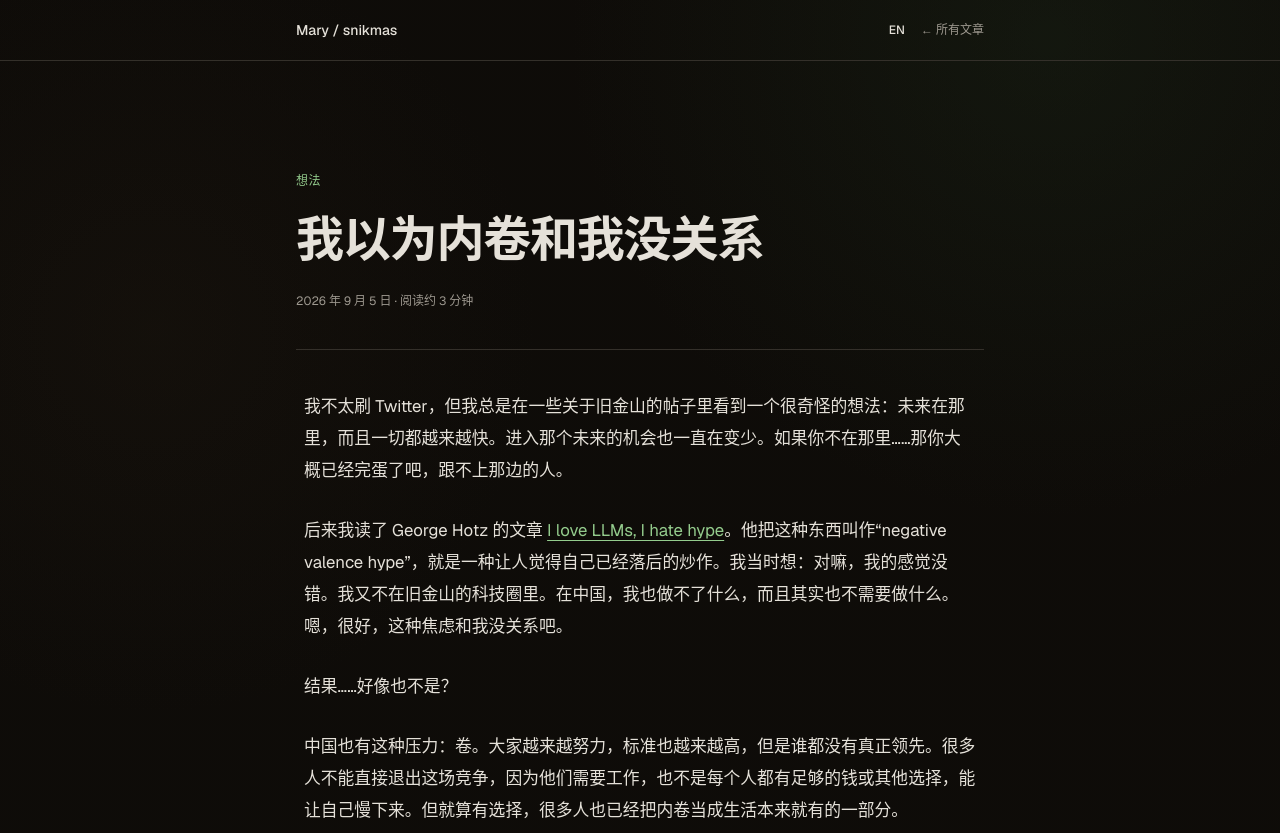
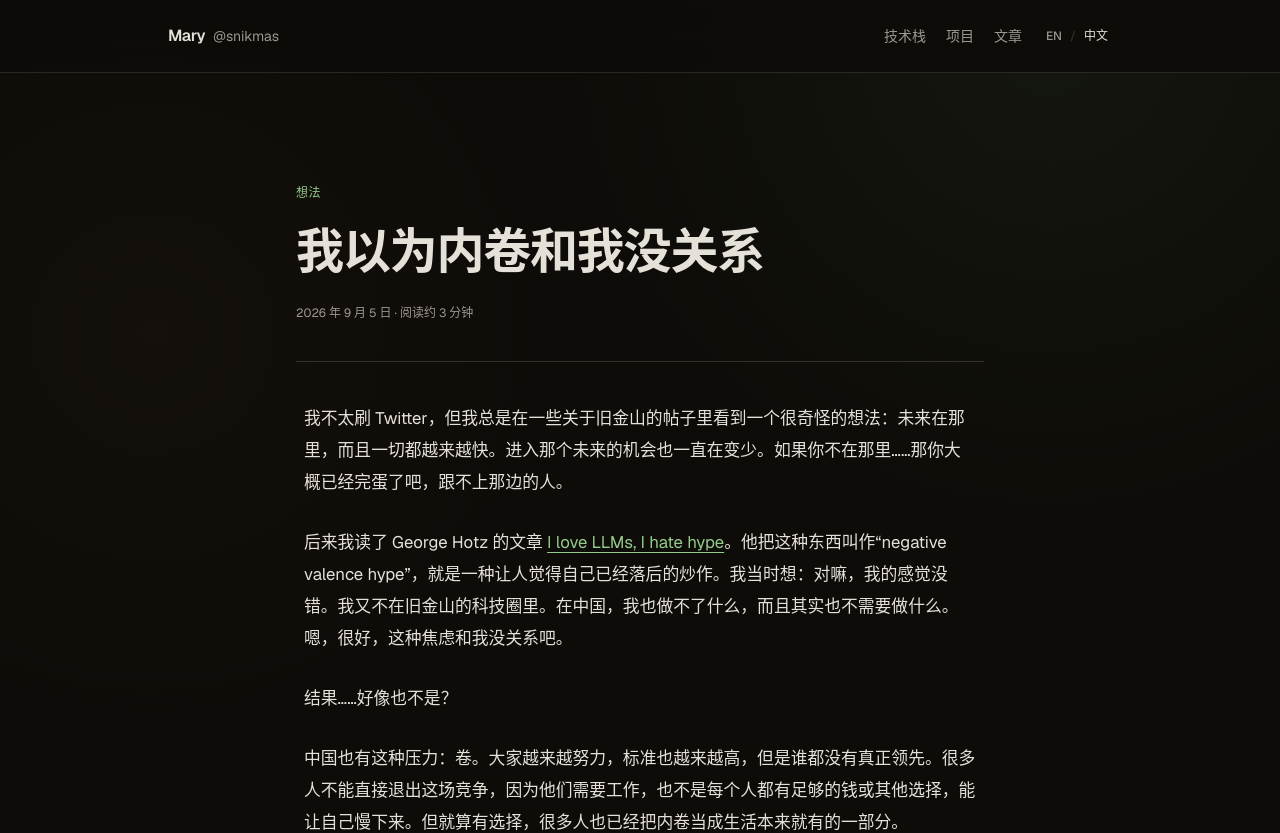
Before and after one commit to snikmas/snikmas, a Next.js app: page /zh/writing/i-thought-i-was-outside-the-race in a window 1280 px wide. Shown: the top 833 px of the page. Built offline with nearby package versions, Linux system fonts and the light colour scheme.

Commit message:
fix: keep site navigation and post previews consistent

```diff
--- a/app/(en)/writing/page.tsx
+++ b/app/(en)/writing/page.tsx
@@ -2,6 +2,7 @@ import type { Metadata } from 'next'
 import Link from 'next/link'
 import { ArrowUpRight } from 'lucide-react'
 import { posts } from '@/components/site/data'
+import { SiteHeader } from '@/components/site/site-header'
 
 const basePath = process.env.NEXT_PUBLIC_BASE_PATH ?? ''
 
@@ -17,19 +18,7 @@ export const metadata: Metadata = {
 export default function WritingIndexPage() {
   return (
     <div className="dir-journal min-h-svh bg-background text-foreground">
-      <header className="border-b border-border">
-        <div className="mx-auto flex w-full max-w-3xl items-baseline justify-between gap-6 px-6 py-5 lg:px-10">
-          <Link href="/" className="text-sm font-medium transition-colors hover:text-accent">
-            Mary / snikmas
-          </Link>
-          <Link
-            href="/"
-            className="text-xs text-muted-foreground transition-colors hover:text-accent"
-          >
-            ← home
-          </Link>
-        </div>
-      </header>
+      <SiteHeader locale="en" alternateHref="/zh/writing" />
 
       <main className="mx-auto w-full max-w-3xl px-6 pb-28 pt-16 lg:px-10 lg:pt-24">
         <h1 className="text-3xl font-semibold tracking-tight md:text-4xl">Writing</h1>
@@ -47,12 +36,19 @@ export default function WritingIndexPage() {
                 {post.readingTime.en}
               </p>
               <h2 className="mt-2 text-2xl font-semibold tracking-tight">
-                <Link href={`/writing/${post.slug}`} className="title-link inline-flex min-h-11 items-center gap-2">
+                <Link href={`/writing/${post.slug}`} className="title-link inline-flex min-h-11 items-center">
                   {post.title.en}
-                  <ArrowUpRight size={18} strokeWidth={1.8} aria-hidden="true" />
                 </Link>
               </h2>
               <p className="mt-3 max-w-2xl leading-7 text-muted-foreground">{post.excerpt.en}</p>
+              <Link
+                href={`/writing/${post.slug}`}
+                className="title-link mt-4 inline-flex min-h-11 items-center gap-1.5 text-sm font-medium"
+                aria-label={`Read more: ${post.title.en}`}
+              >
+                Read more
+                <ArrowUpRight size={16} strokeWidth={1.8} aria-hidden="true" />
+              </Link>
             </article>
           ))}
         </div>
--- a/app/zh/writing/page.tsx
+++ b/app/zh/writing/page.tsx
@@ -2,6 +2,7 @@ import type { Metadata } from 'next'
 import Link from 'next/link'
 import { ArrowUpRight } from 'lucide-react'
 import { posts } from '@/components/site/data'
+import { SiteHeader } from '@/components/site/site-header'
 
 const basePath = process.env.NEXT_PUBLIC_BASE_PATH ?? ''
 
@@ -20,19 +21,7 @@ export const metadata: Metadata = {
 export default function ChineseWritingIndexPage() {
   return (
     <div className="dir-journal min-h-svh bg-background text-foreground" lang="zh-CN">
-      <header className="border-b border-border">
-        <div className="mx-auto flex w-full max-w-3xl items-baseline justify-between gap-6 px-6 py-5 lg:px-10">
-          <Link href="/zh" className="text-sm font-medium transition-colors hover:text-accent">
-            Mary / snikmas
-          </Link>
-          <Link
-            href="/zh"
-            className="text-xs text-muted-foreground transition-colors hover:text-accent"
-          >
-            ← 首页
-          </Link>
-        </div>
-      </header>
+      <SiteHeader locale="zh" alternateHref="/writing" />
 
       <main className="mx-auto w-full max-w-3xl px-6 pb-28 pt-16 lg:px-10 lg:pt-24">
         <h1 className="text-3xl font-semibold tracking-tight md:text-4xl">文章</h1>
@@ -52,15 +41,22 @@ export default function ChineseWritingIndexPage() {
                 <p className="text-sm text-muted-foreground">
                   <time dateTime={post.dateTime}>{post.date.zh}</time>
                   <span aria-hidden="true"> · </span>
-                  {post.readingTime[articleLocale]}
+                  {post.readingTime.zh}
                 </p>
                 <h2 className="mt-2 text-2xl font-semibold tracking-tight">
-                  <Link href={articleHref} className="title-link inline-flex min-h-11 items-center gap-2">
+                  <Link href={articleHref} className="title-link inline-flex min-h-11 items-center">
                     {post.title[articleLocale]}
-                    <ArrowUpRight size={18} strokeWidth={1.8} aria-hidden="true" />
                   </Link>
                 </h2>
                 <p className="mt-3 max-w-2xl leading-7 text-muted-foreground">{post.excerpt.zh}</p>
+                <Link
+                  href={articleHref}
+                  className="title-link mt-4 inline-flex min-h-11 items-center gap-1.5 text-sm font-medium"
+                  aria-label={`阅读全文：${post.title[articleLocale]}`}
+                >
+                  阅读全文
+                  <ArrowUpRight size={16} strokeWidth={1.8} aria-hidden="true" />
+                </Link>
               </article>
             )
           })}
--- a/components/site/article-layout.tsx
+++ b/components/site/article-layout.tsx
@@ -1,6 +1,7 @@
 import Link from 'next/link'
 import type { ReactNode } from 'react'
 import type { Locale } from './data'
+import { SiteHeader } from './site-header'
 
 type ArticleLayoutProps = {
   locale: Locale
@@ -24,35 +25,11 @@ export function ArticleLayout({
   children,
 }: ArticleLayoutProps) {
   const isChinese = locale === 'zh'
-  const homeHref = isChinese ? '/zh' : '/'
   const writingHref = isChinese ? '/zh/writing' : '/writing'
 
   return (
     <div className="dir-journal min-h-svh bg-background text-foreground" lang={isChinese ? 'zh-CN' : 'en'}>
-      <header className="border-b border-border">
-        <div className="mx-auto flex w-full max-w-3xl items-center justify-between gap-5 px-6 py-5 lg:px-10">
-          <Link href={homeHref} className="text-sm font-medium transition-colors hover:text-accent">
-            Mary / snikmas
-          </Link>
-          <div className="flex items-center gap-4">
-            {alternateHref ? (
-              <Link
-                href={alternateHref}
-                hrefLang={isChinese ? 'en' : 'zh-CN'}
-                className="text-xs font-medium transition-colors hover:text-accent"
-              >
-                {isChinese ? 'EN' : '中文'}
-              </Link>
-            ) : null}
-            <Link
-              href={writingHref}
-              className="text-xs text-muted-foreground transition-colors hover:text-accent"
-            >
-              {isChinese ? '← 所有文章' : '← all writing'}
-            </Link>
-          </div>
-        </div>
-      </header>
+      <SiteHeader locale={locale} alternateHref={alternateHref} />
 
       <main className="mx-auto w-full max-w-3xl px-6 pb-28 pt-20 lg:px-10 lg:pt-28">
         <article>
--- a/components/site/home-page.tsx
+++ b/components/site/home-page.tsx
@@ -2,6 +2,7 @@ import Image from 'next/image'
 import Link from 'next/link'
 import { ArrowUpRight, AtSign, BookOpen, BriefcaseBusiness, Code2, Mail } from 'lucide-react'
 import { type Locale, owner, posts, type Project, siteCopy, toolkit } from './data'
+import { SiteHeader } from './site-header'
 
 const basePath = process.env.NEXT_PUBLIC_BASE_PATH ?? ''
 
@@ -43,41 +44,15 @@ function Section({
 export function HomePage({ locale, projects }: { locale: Locale; projects: Project[] }) {
   const copy = siteCopy[locale]
   const isChinese = locale === 'zh'
-  const alternateHref = isChinese ? '/' : '/zh'
   const writingHref = isChinese ? '/zh/writing' : '/writing'
+  const readMore = isChinese ? '阅读全文' : 'Read more'
   const links = isChinese
     ? [...socialLinks.slice(0, 3), rednoteLink, ...socialLinks.slice(3)]
     : socialLinks
 
   return (
     <div className="dir-journal min-h-svh bg-background text-foreground" lang={copy.htmlLang}>
-      <header className="sticky top-0 z-40 border-b border-border/80 bg-background/88 backdrop-blur-md">
-        <div className="mx-auto flex w-full max-w-5xl items-center justify-between gap-6 px-6 py-3.5 lg:px-10">
-          <a href="#about" className="flex min-h-11 items-center gap-2" aria-label="Mary, home">
-            <span className="font-semibold tracking-tight">{owner.name}</span>
-            <span className="text-sm text-muted-foreground">@{owner.handle}</span>
-          </a>
-
-          <div className="flex items-center gap-5">
-            <nav aria-label={isChinese ? '页面导航' : 'Page sections'} className="hidden items-center gap-5 text-sm text-muted-foreground sm:flex">
-              <a href="#toolkit" className="nav-link">{copy.nav.toolkit}</a>
-              <a href="#projects" className="nav-link">{copy.nav.projects}</a>
-              <Link href={writingHref} className="nav-link">{copy.nav.writing}</Link>
-            </nav>
-
-            <Link
-              href={alternateHref}
-              hrefLang={isChinese ? 'en' : 'zh-CN'}
-              className="language-switch inline-flex min-h-11 items-center gap-2 whitespace-nowrap px-1 text-xs font-medium"
-              aria-label={isChinese ? 'Switch to English' : '切换到中文'}
-            >
-              <span className={isChinese ? 'text-muted-foreground' : 'text-foreground'}>EN</span>
-              <span aria-hidden="true" className="text-border">/</span>
-              <span className={isChinese ? 'text-foreground' : 'text-muted-foreground'}>中文</span>
-            </Link>
-          </div>
-        </div>
-      </header>
+      <SiteHeader locale={locale} />
 
       <main className="mx-auto w-full max-w-5xl px-6 pb-20 lg:px-10">
         <section id="about" className="scroll-mt-24 pt-10 md:pt-14">
@@ -166,7 +141,7 @@ export function HomePage({ locale, projects }: { locale: Locale; projects: Proje
         </Section>
 
         <Section id="writing" label={copy.writingLabel}>
-          <div className="space-y-10">
+          <div className="divide-y divide-border">
             {posts.slice(0, 3).map((post) => {
               const articleLocale = post.locales.includes(locale) ? locale : 'en'
               const articleHref = articleLocale === 'zh'
@@ -174,19 +149,26 @@ export function HomePage({ locale, projects }: { locale: Locale; projects: Proje
                 : `/writing/${post.slug}`
 
               return (
-                <article key={post.slug} className="group max-w-2xl">
+                <article key={post.slug} className="group max-w-2xl py-8 first:pt-0 last:pb-0">
                   <p className="text-sm text-muted-foreground">
-                    {post.date[locale]}
+                    <time dateTime={post.dateTime}>{post.date[locale]}</time>
                     <span aria-hidden="true"> · </span>
                     {post.locales.map((postLocale) => postLocale === 'en' ? 'EN' : '中文').join(' · ')}
                   </p>
                   <h3 className="mt-2 text-2xl font-semibold tracking-tight">
-                    <Link href={articleHref} className="title-link inline-flex min-h-11 items-center gap-2">
+                    <Link href={articleHref} className="title-link inline-flex min-h-11 items-center">
                       {post.title[articleLocale]}
-                      <ArrowUpRight size={18} strokeWidth={1.8} aria-hidden="true" />
                     </Link>
                   </h3>
                   <p className="mt-3 leading-7 text-muted-foreground">{post.excerpt[locale]}</p>
+                  <Link
+                    href={articleHref}
+                    className="title-link mt-4 inline-flex min-h-11 items-center gap-1.5 text-sm font-medium"
+                    aria-label={`${readMore}: ${post.title[articleLocale]}`}
+                  >
+                    {readMore}
+                    <ArrowUpRight size={16} strokeWidth={1.8} aria-hidden="true" />
+                  </Link>
                 </article>
               )
             })}
--- a/components/site/site-header.tsx
+++ b/components/site/site-header.tsx
@@ -11,6 +11,7 @@ export function SiteHeader({
   const copy = siteCopy[locale]
   const isChinese = locale === 'zh'
   const homeHref = isChinese ? '/zh' : '/'
+  const writingHref = isChinese ? '/zh/writing' : '/writing'
   const languageHref = alternateHref ?? (isChinese ? '/' : '/zh')
 
   return (
@@ -30,14 +31,14 @@ export function SiteHeader({
             aria-label={isChinese ? '页面导航' : 'Page sections'}
             className="hidden items-center gap-5 text-sm text-muted-foreground sm:flex"
           >
-            <Link href={`${homeHref}#writing`} className="nav-link">
-              {copy.nav.writing}
+            <Link href={`${homeHref}#toolkit`} className="nav-link">
+              {copy.nav.toolkit}
             </Link>
             <Link href={`${homeHref}#projects`} className="nav-link">
               {copy.nav.projects}
             </Link>
-            <Link href={`${homeHref}#toolkit`} className="nav-link">
-              {copy.nav.toolkit}
+            <Link href={writingHref} className="nav-link">
+              {copy.nav.writing}
             </Link>
           </nav>
 
```
